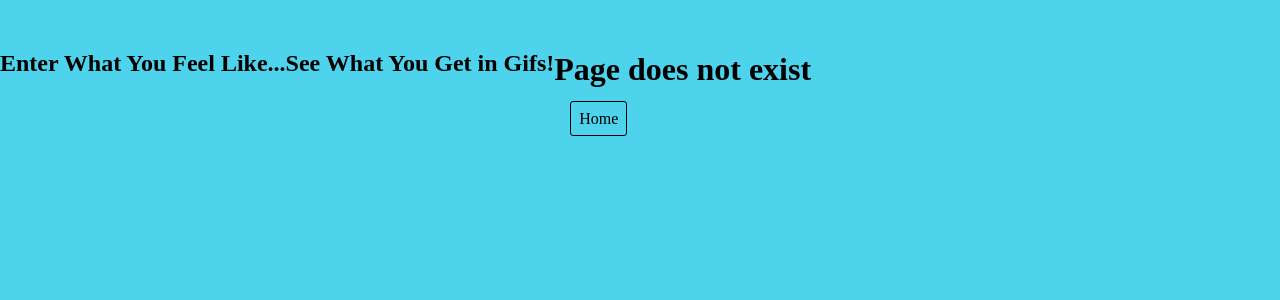
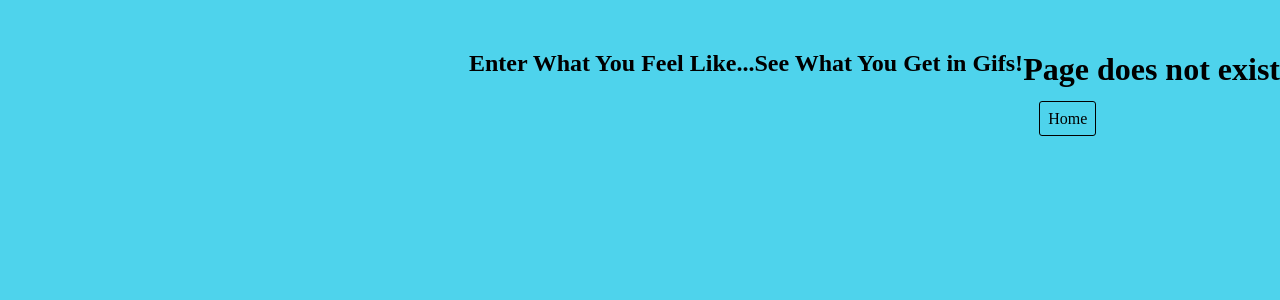
Before and after one commit to TanviCodeLife/giphy-search-react, a React (Create React App) app: page /#/error404 in a window 1280 px wide. Shown: the top 300 px of the page. Built offline with nearby package versions, Linux system fonts and the light colour scheme; a web font is replaced by a local one.

Commit message:
add Header.jsx

```diff
--- a/src/components/App.js
+++ b/src/components/App.js
@@ -3,6 +3,7 @@ import { Switch, Route } from "react-router-dom";
 import { createGlobalStyle } from "styled-components";
 import styled from "styled-components";
 
+import Header from './Header';
 import Error404 from './Error404';
 
 const GlobalStyles = createGlobalStyle`
@@ -52,6 +53,7 @@ function App() {
   return (
     <Wrapper>
       <GlobalStyles />
+      <Header/>
       <h2>Enter What You Feel Like...See What You Get in Gifs!</h2>
       <Switch>
         <Route path="/error404" render={() => <Error404 />} />
--- /dev/null
+++ b/src/components/Header.jsx
@@ -0,0 +1,24 @@
+import React from "react";
+import styled from 'styled-components';
+
+
+
+
+const Wrapper = styled.section`
+  padding: 2em;
+  max-width: 80%;
+  margin: 0 auto;
+  display: flex;
+  justify-content: center;
+`;
+
+
+const Header = () => {
+  return (
+    <Wrapper>
+
+    </Wrapper>
+  );
+}
+
+export default Header;
```
